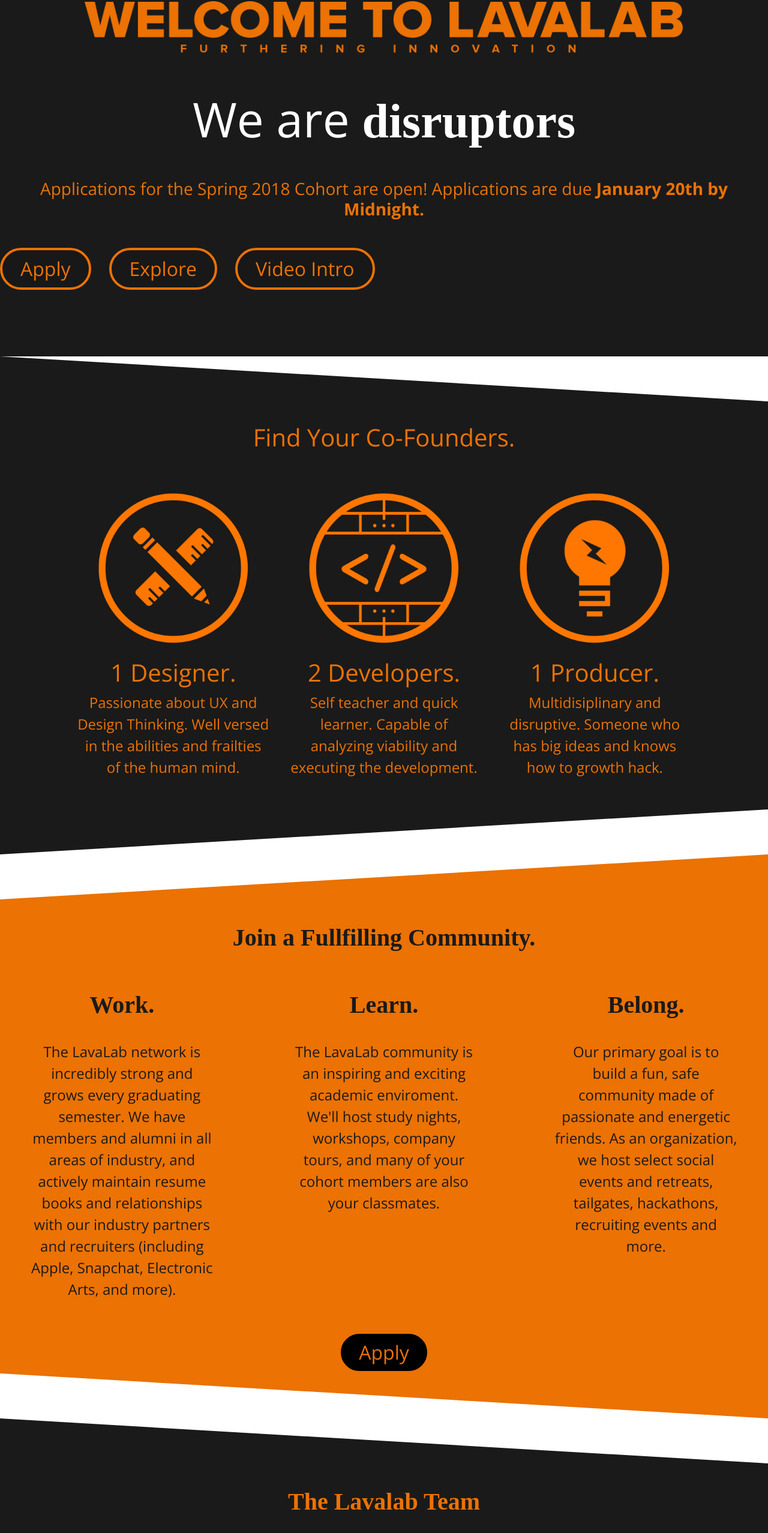
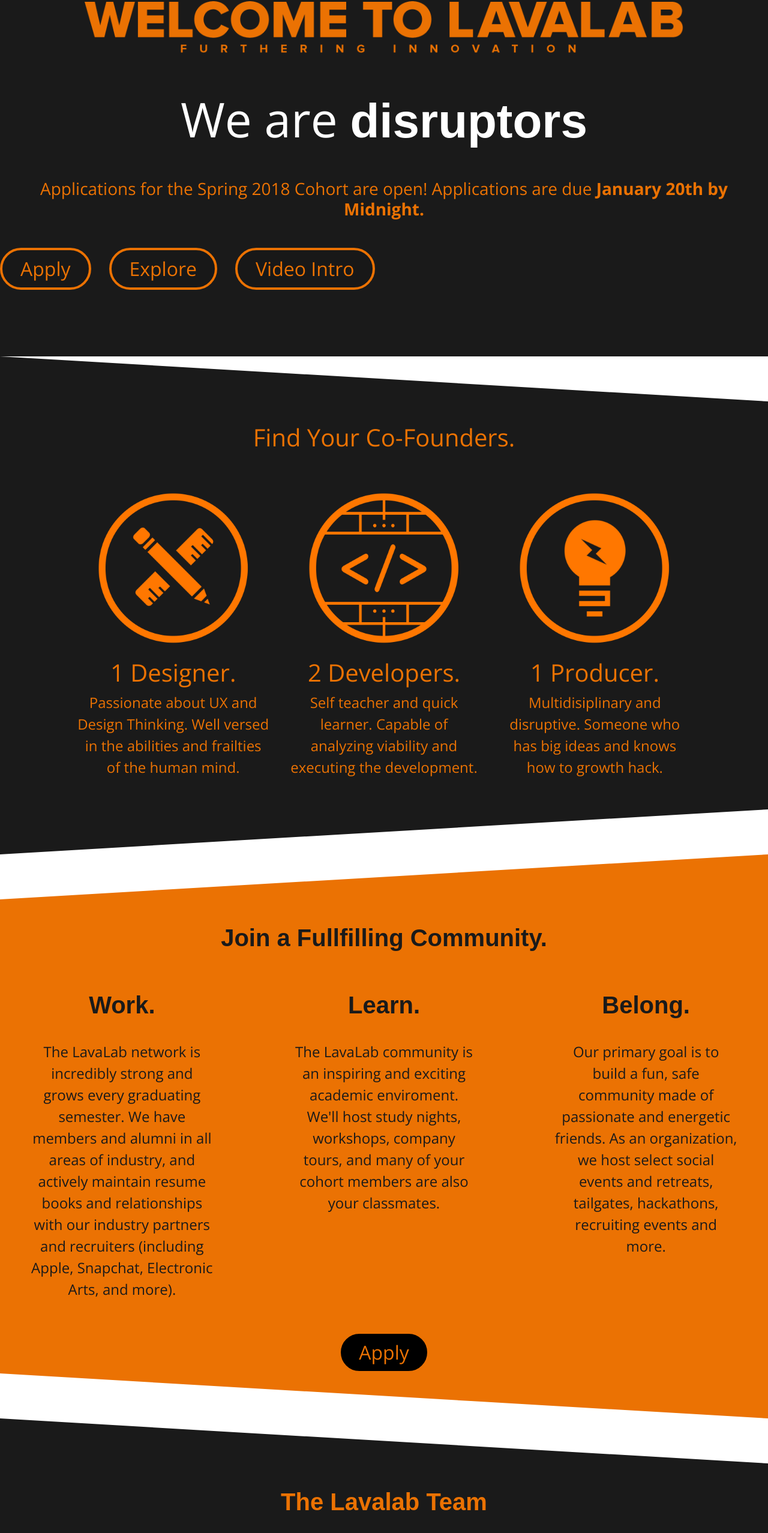
Before and after one commit to jzeiders/Lavalab, a React (Create React App) app: page / in a window 1280 px wide. Shown: the part 206-2761 px from the top of the page at 60% size. Built offline with nearby package versions, Linux system fonts and the light colour scheme; a web font is replaced by a local one.

Commit message:
changed fonts

```diff
--- a/src/App.css
+++ b/src/App.css
@@ -155,7 +155,7 @@ button {
 .typewriter {
   color: #ffffff;
   font-weight: 700;
-  font-family: 'tk-proxima-nova-n7'
+  font-family: 'Arial';
 }
 
 .top {
@@ -210,7 +210,7 @@ button {
   margin: 0px;
   padding-top: 5vh;
   color: #eb7203;
-  font-family: 'tk-proxima-nova-n7';
+  font-family: 'Arial';
   margin-top: 0px;
   font-weight: 700;
 }
@@ -226,7 +226,7 @@ button {
   margin: 0px;
   padding-top: 5vh;
   color: #1a1a1a;
-  font-family: 'tk-proxima-nova-n7';
+  font-family: 'Arial';
   margin-top: 0px;
   font-weight: 700;
 }
@@ -241,7 +241,7 @@ button {
 }
 
 .community b {
-  font-family: 'tk-proxima-nova-n7';
+  font-family: 'Arial';
 }
 
 .community {
@@ -255,7 +255,7 @@ button {
   margin: 0px;
   padding-top: 5vh;
   color: #eb7203;
-  font-family: 'tk-proxima-nova-n7';
+  font-family: 'Arial';
   margin-top: 0px;
   font-weight: 700;
 }
@@ -270,7 +270,7 @@ button {
 }
 
 .community {
-  font-family: 'tk-proxima-nova-n7';
+  font-family: 'Arial';
 }
 
 .video-background {
```
